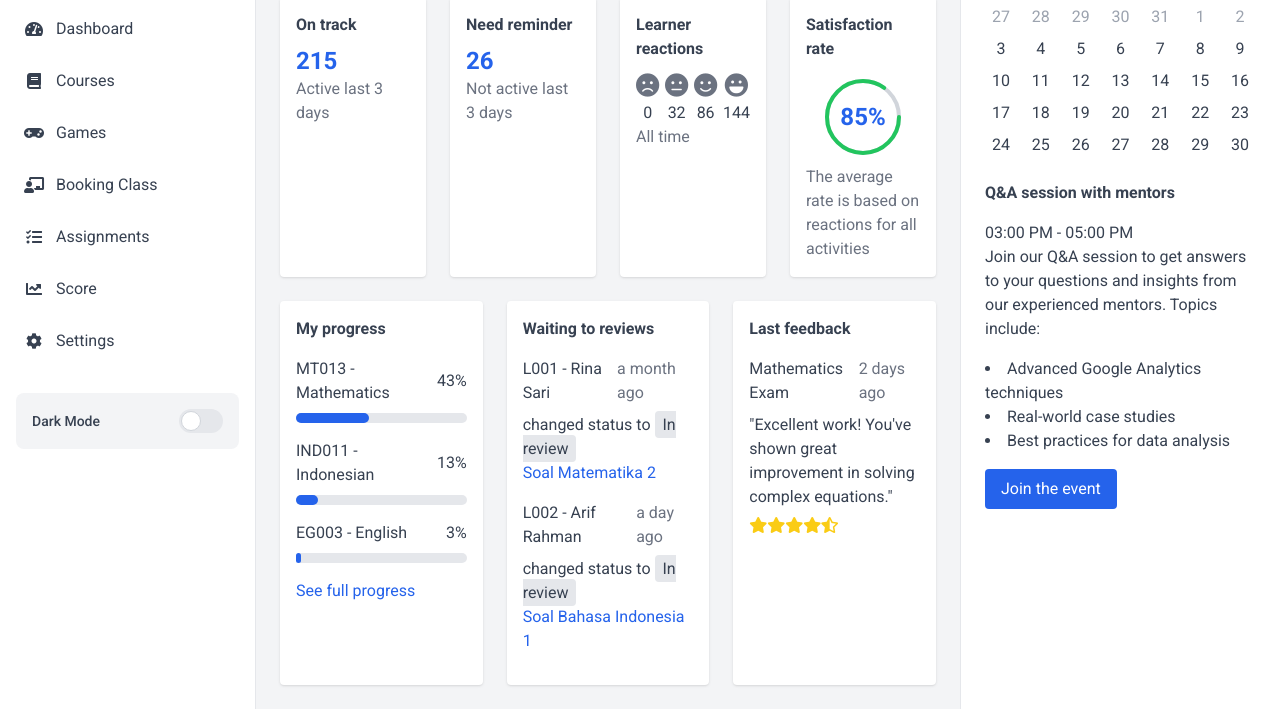
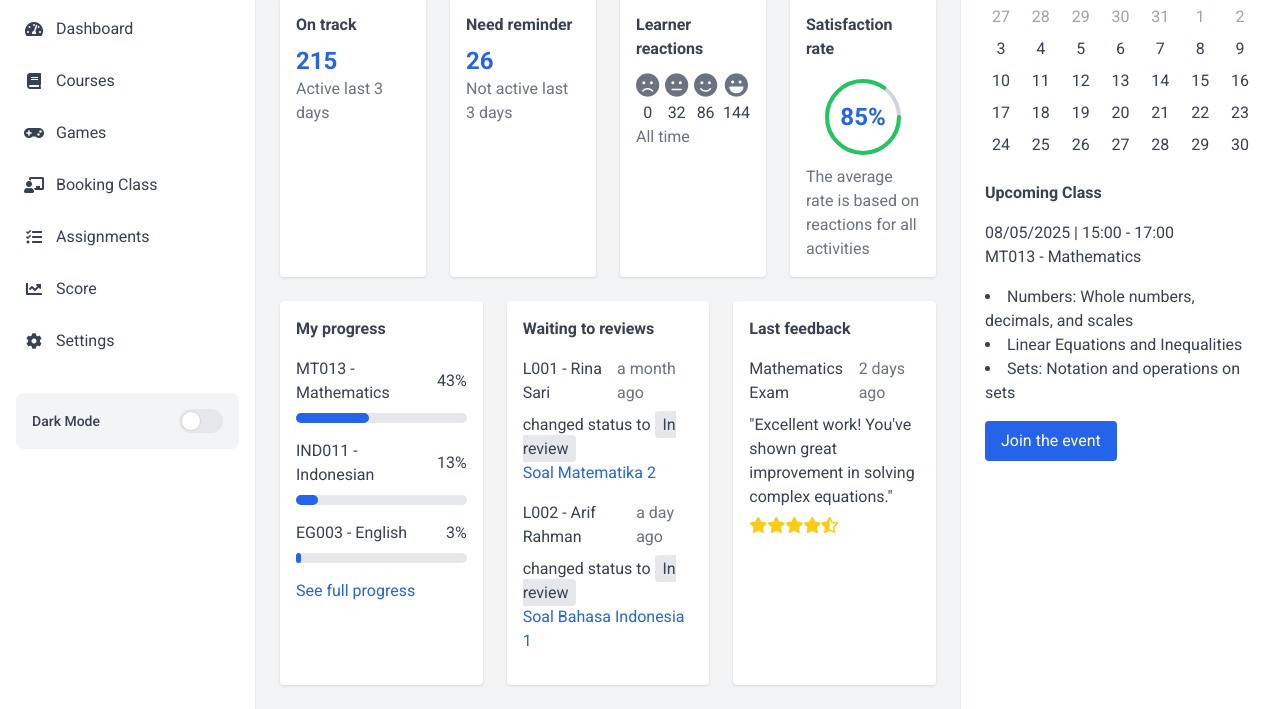
Before and after one commit to wildaaaann/TutorIn, a plain HTML site: page index.html in a window 1280 px wide. Shown: the part 91-800 px from the top of the page. Drawn offline with nearby package versions, Linux system fonts and the light colour scheme.

Commit message:
Update index.html

```diff
--- a/index.html
+++ b/index.html
@@ -281,15 +281,15 @@
         </div>
       </div>
       <div class="mb-6">
-        <h3 class="text-gray-700 dark:text-gray-300 font-semibold mb-4">Q&A session with mentors</h3>
-        <p class="text-gray-700 dark:text-gray-300">03:00 PM - 05:00 PM</p>
+        <h3 class="text-gray-700 dark:text-gray-300 font-semibold mb-4">Upcoming Class</h3>
+        <p class="text-gray-700 dark:text-gray-300">08/05/2025 | 15:00 - 17:00</p>
         <p class="text-gray-700 dark:text-gray-300 mb-4">
-          Join our Q&A session to get answers to your questions and insights from our experienced mentors. Topics include:
+          MT013 - Mathematics
         </p>
         <ul class="list-disc list-inside text-gray-700 dark:text-gray-300 mb-4">
-          <li>Advanced Google Analytics techniques</li>
-          <li>Real-world case studies</li>
-          <li>Best practices for data analysis</li>
+          <li>Numbers: Whole numbers, decimals, and scales</li>
+          <li>Linear Equations and Inequalities</li>
+          <li>Sets: Notation and operations on sets</li>
         </ul>
         <button class="px-4 py-2 bg-blue-600 hover:bg-blue-700 text-white rounded transition-colors">
           Join the event
```
